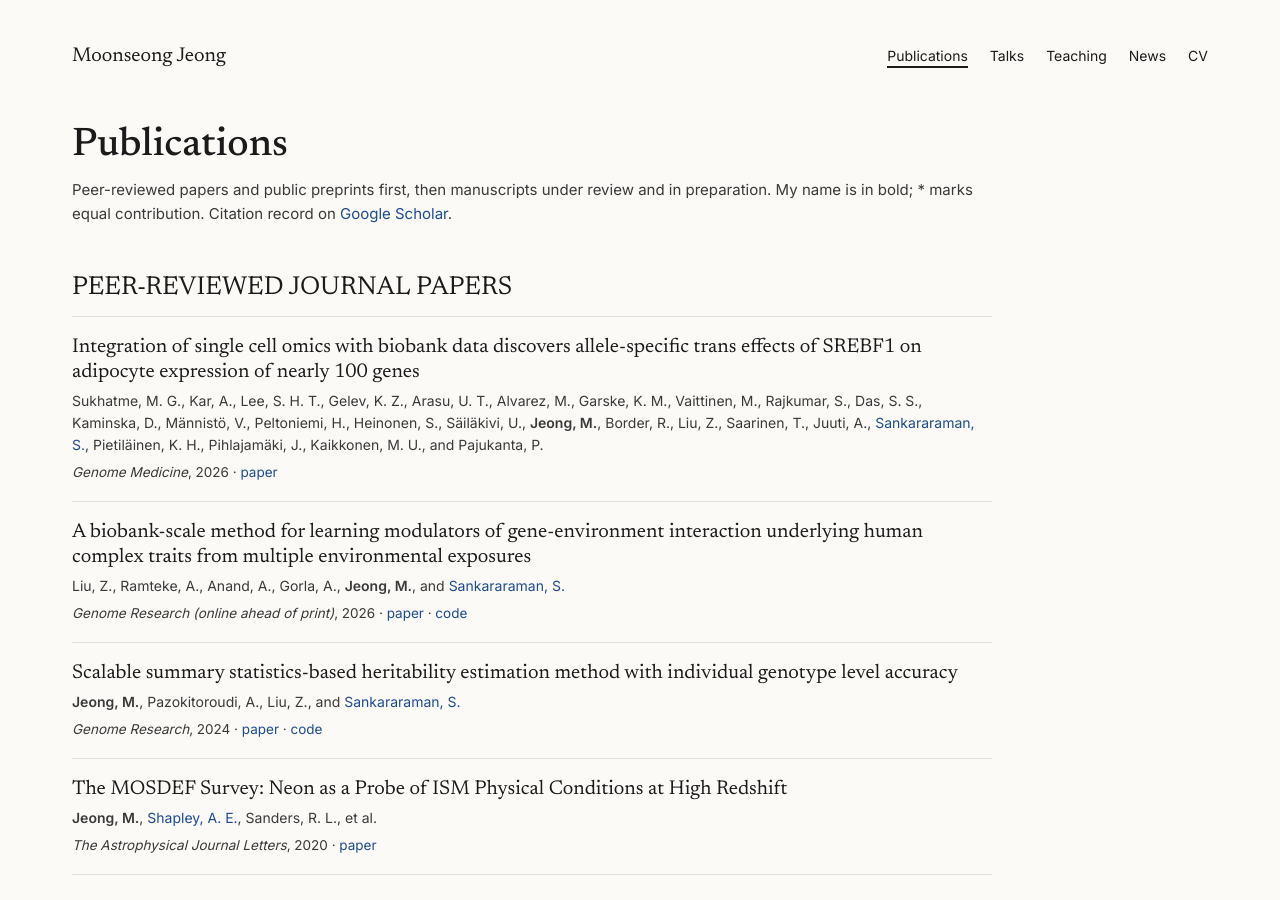
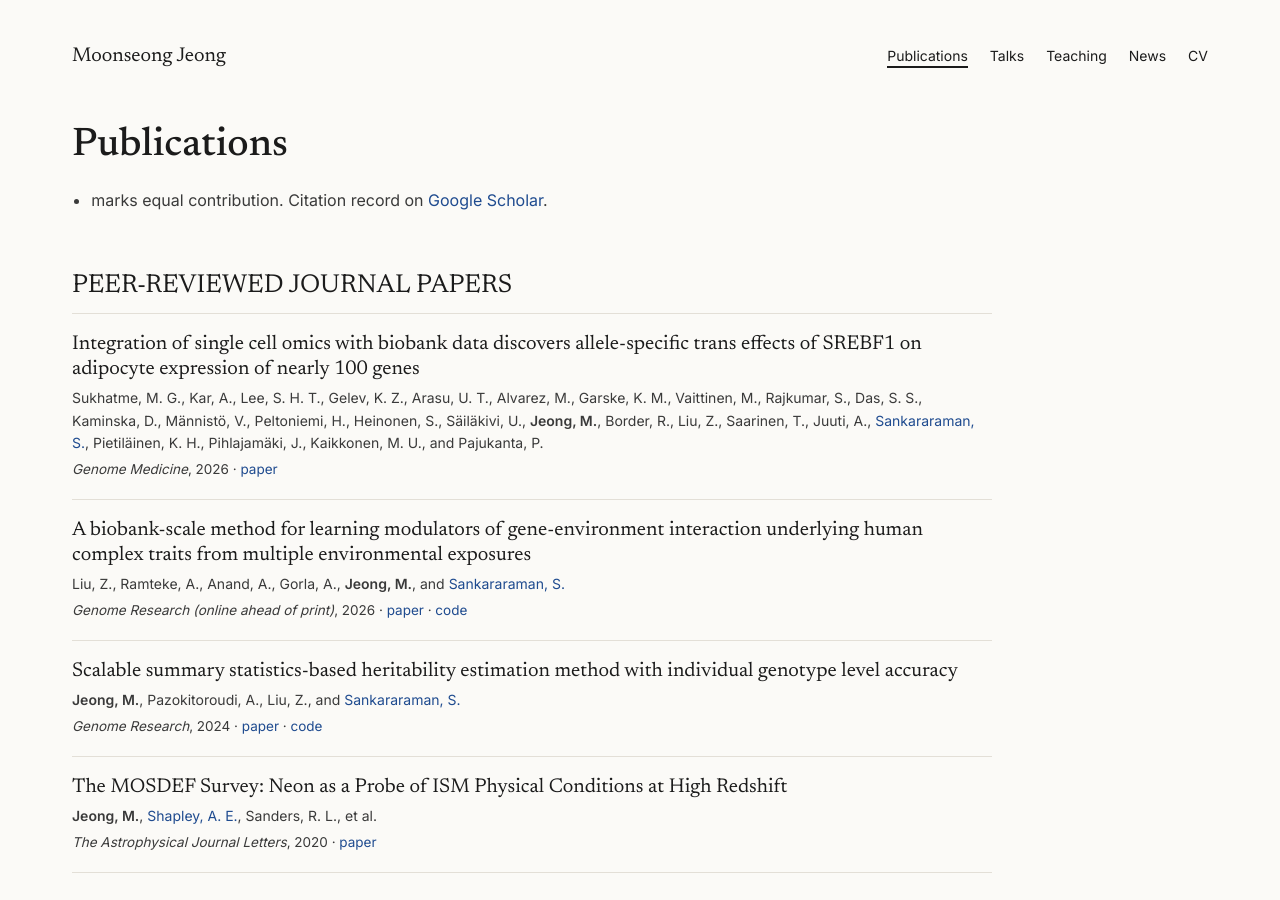
Before and after one commit to bronsonj98/bronsonj98.github.io, a Jekyll site: the page built from _pages/publications.html, in a window 1280 px wide and 900 px high. Built offline with Jekyll 4.4.1, drawn with Linux system fonts in a browser that asks for light colours.

Commit message:
Quiet links to All of Us, UCLA ATLAS and CURES; shorter publications intro
Co-Authored-By: Claude Fable 5.1 <noreply@anthropic.com>

```diff
--- a/_pages/publications.html
+++ b/_pages/publications.html
@@ -3,7 +3,7 @@ layout: page
 title: "Publications"
 permalink: /publications/
 description: "Publications by Moonseong (Bronson) Jeong in statistical genetics, biomedical machine learning, medical imaging, and health records."
-intro: "Peer-reviewed papers and public preprints first, then manuscripts under review and in preparation. My name is in bold; * marks equal contribution. Citation record on [Google Scholar](https://scholar.google.com/citations?user=raOG4TkAAAAJ&hl=en)."
+intro: "* marks equal contribution. Citation record on [Google Scholar](https://scholar.google.com/citations?user=raOG4TkAAAAJ&hl=en)."
 ---
 {% for category in site.publication_category %}
   {% if category[0] == "inprep" %}{% assign items = site.publications | where: "category", category[0] | sort: "order" %}{% else %}{% assign items = site.publications | where: "category", category[0] | sort: "date" | reverse %}{% endif %}
```
Also changed, not shown: _pages/about.md (+1 -1 lines).
